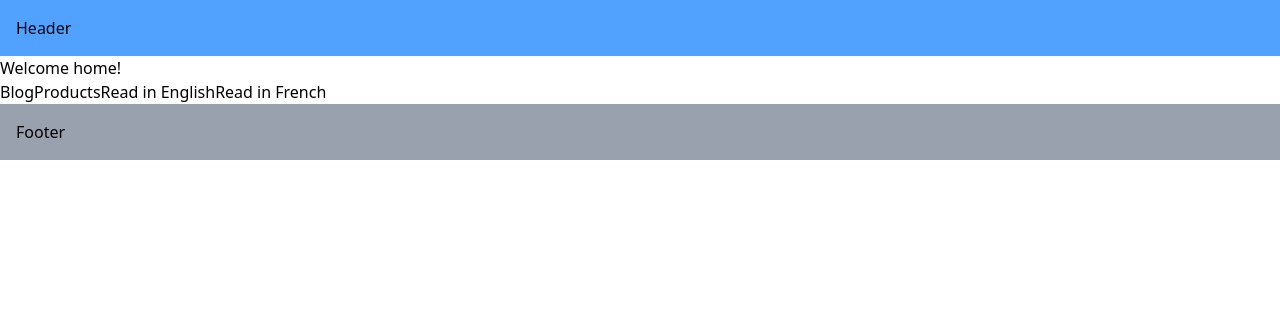
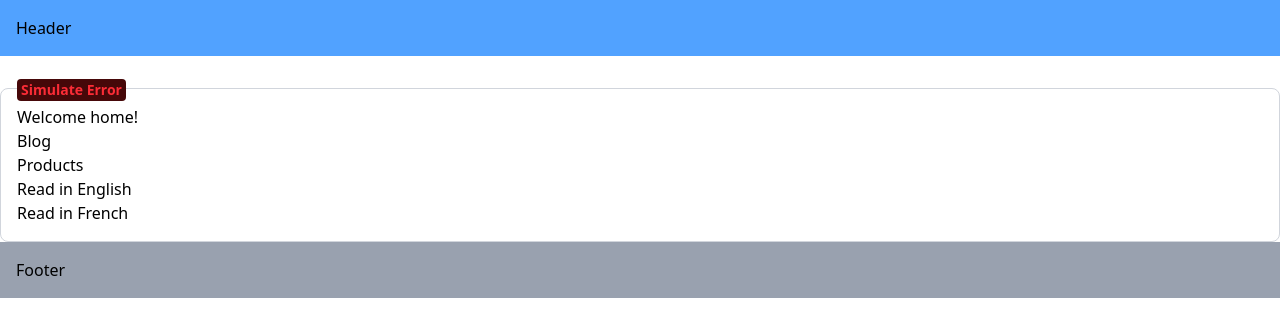
Before and after one commit to BIOCISHERE/nextjs-practice, a Next.js app: page / in a window 1280 px wide. Shown: the top 336 px of the page. Built offline with nearby package versions, Linux system fonts and the light colour scheme.

Commit message:
in src/app, added error-wrapper.tsx and global-error.tsx, and added ErrorWrapper component in layout.tsx

```diff
--- /dev/null
+++ b/src/app/error-wrapper.tsx
@@ -0,0 +1,35 @@
+"use client";
+import "./globals.css";
+
+import React, { useState } from "react";
+
+interface WrapperProps {
+  children: React.ReactNode;
+}
+
+const ErrorSimulator = ({ message = "An error occurred" }: { message?: string }) => {
+  const [error, setError] = useState(false);
+
+  if (error) throw new Error(message);
+
+  return (
+    <button
+      title="Simulate an error"
+      className="bg-red-950 text-red-500 rounded p-1 leading-none font-semibold text-sm hover:bg-red-900 transition"
+      onClick={() => setError(true)}
+    >
+      Simulate Error
+    </button>
+  );
+};
+
+export const ErrorWrapper = ({ children }: WrapperProps) => {
+  return (
+    <div className="flex flex-col rounded-lg mt-8 relative p-4 border border-gray-300">
+      <div className="absolute top-0 left-4 -translate-y-1/2">
+        <ErrorSimulator message="Simulated error in root layout" />
+      </div>
+      {children}
+    </div>
+  );
+};
--- /dev/null
+++ b/src/app/global-error.tsx
@@ -0,0 +1,24 @@
+"use client";
+
+import "./globals.css";
+
+export default function GlobalError() {
+  return (
+    <html lang="en">
+      <body>
+        <div className="flex flex-col items-center justify-center min-h-screen">
+          <h2 className="text-2xl font-bold mb-4">Something went wrong</h2>
+          <button
+            onClick={() => {
+              // Refresh the page
+              window.location.reload();
+            }}
+            className="bg-blue-500 hover:bg-blue-700 text-white font-bold py-2 px-4 rounded"
+          >
+            Refresh
+          </button>
+        </div>
+      </body>
+    </html>
+  );
+}
--- a/src/app/layout.tsx
+++ b/src/app/layout.tsx
@@ -1,5 +1,6 @@
 import { Metadata } from "next";
 import "./globals.css";
+import { ErrorWrapper } from "./error-wrapper";
 
 export const metadata: Metadata = {
   title: {
@@ -16,7 +17,7 @@
         <header className="bg-blue-400 p-4">
           <p>Header</p>
         </header>
-        {children}
+        <ErrorWrapper>{children}</ErrorWrapper>
         <footer className="bg-gray-400 p-4">
           <p>Footer</p>
         </footer>
```
